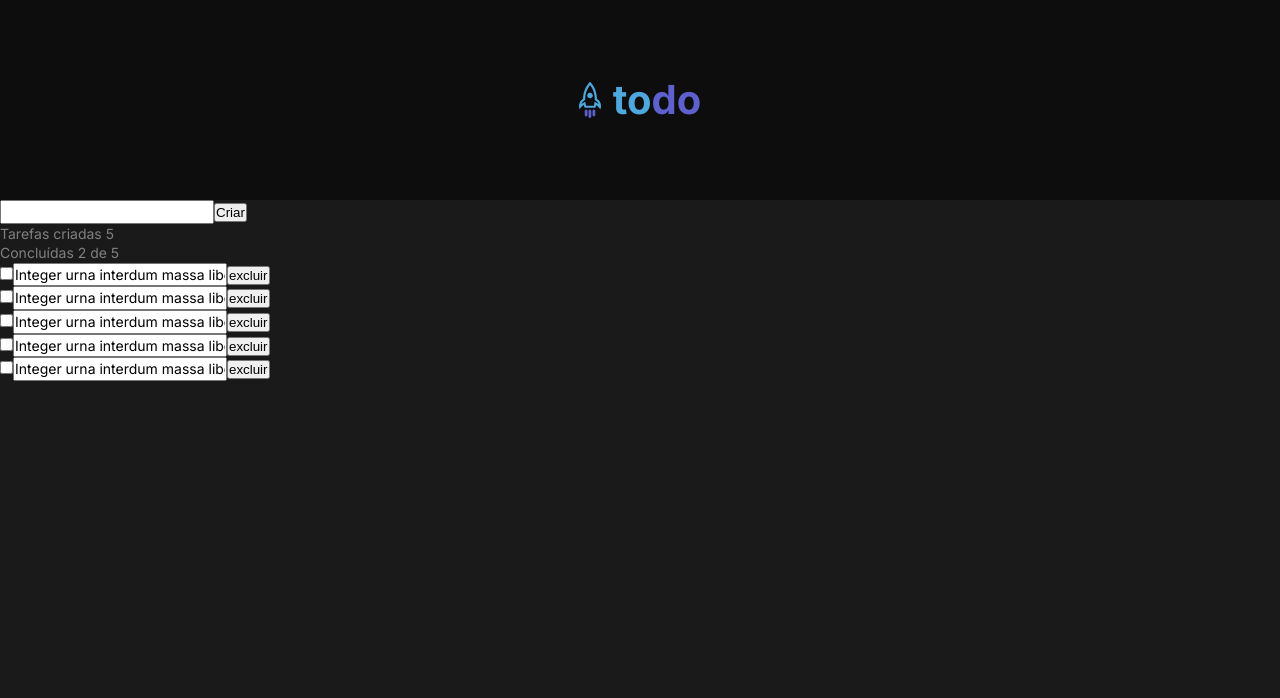
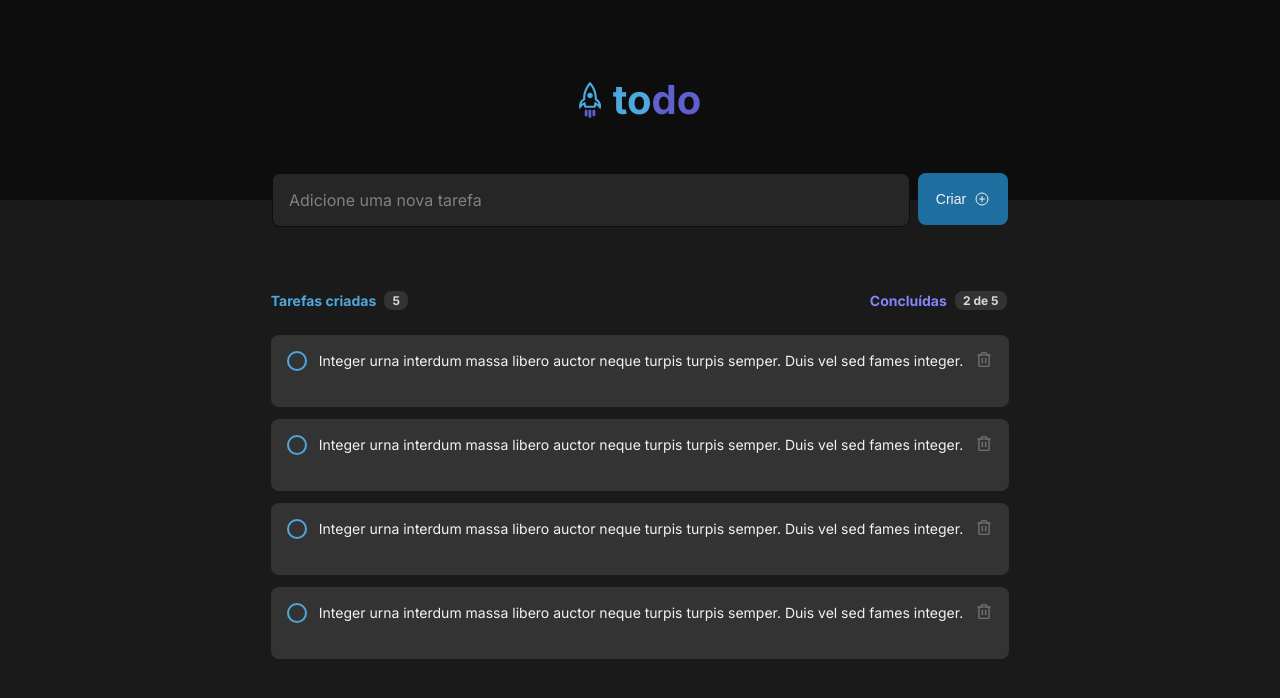
Before and after one commit to orlando-gomes/ignite-reactjs-proj01-desafio, a React (Vite) app: page / in a window 1280 px wide. Shown: the top 698 px of the page. Built offline with nearby package versions, Linux system fonts and the light colour scheme.

Commit message:
add style to main

```diff
--- a/package.json
+++ b/package.json
@@ -9,6 +9,7 @@
     "preview": "vite preview"
   },
   "dependencies": {
+    "phosphor-react": "^1.4.1",
     "react": "^18.2.0",
     "react-dom": "^18.2.0"
   },
--- a/src/App.module.css
+++ b/src/App.module.css
@@ -7,8 +7,8 @@
 }
 
 .wrapper header img {
-  margin-right: 12px;
-  height: 36px;
+  margin-right: 0.75rem;
+  height: 2.25rem;
 }
 
 .wrapper header span {
@@ -20,3 +20,119 @@
 .wrapper header span + span {
   color: var(--purple-dark);
 }
+
+.wrapper main {
+  display: flex;
+  flex-direction: column;
+  align-items: center;
+  margin-top: -1.69rem;
+}
+
+.newTask {
+  width: 46rem;
+}
+
+.newTask form {
+  display: flex;
+  justify-content: space-between;
+  margin-bottom: 4rem;
+}
+
+.newTask input {
+  width: 39.875rem;
+  height: 3.375rem;
+  background-color: var(--gray-500);
+  border: 1px solid var(--gray-700);
+  border-radius: 8px;
+  padding: 1rem;
+  font-size: 1rem;
+}
+
+.newTask input::placeholder {
+  color: var(--gray-300);
+}
+
+.newTask button {
+  background-color: var(--blue-dark);
+  color: var(--gray-100);
+  height: 3.25rem;
+  width: 5.625rem;
+  border: 0;
+  border-radius: 8px;
+  font-size: 0.875rem;
+
+  transition: background-color 0.1s;
+
+  display: flex;
+  flex-direction: row;
+  align-items: center;
+  justify-content: center;
+}
+
+.newTask button:hover {
+  background-color: var(--blue);
+}
+
+.newTask button div {
+  display: flex;
+}
+
+.newTask button span {
+  display: flex;
+  justify-content: center;
+}
+
+.newTask button span + span {
+  margin-left: 0.5rem;
+}
+
+.tasksInfo {
+  width: 46rem;
+  display: flex;
+  justify-content: space-between;
+  margin-bottom: 1.5rem;
+}
+
+.tasksInfo > div:first-child {
+  display: flex;
+  font-weight: 700;
+  font-size: 0.875rem;
+  color: var(--blue);
+}
+
+.tasksInfo > div:first-child span + span {
+  display: flex;
+  font-size: 0.75rem;
+  color: var(--gray-200);
+  margin-left: 0.5rem;
+  background-color: var(--gray-400);
+  width: 1.5rem;
+  height: 1.19rem;
+  align-items: center;
+  justify-content: center;
+  border-radius: 8px;
+}
+
+.tasksInfo div + div {
+  display: flex;
+  font-weight: 700;
+  font-size: 0.875rem;
+  color: var(--purple);
+}
+
+.tasksInfo div + div span + span {
+  display: flex;
+  font-size: 0.75rem;
+  color: var(--gray-200);
+  margin-left: 0.5rem;
+  background-color: var(--gray-400);
+  width: 3.25rem;
+  height: 1.19rem;
+  align-items: center;
+  justify-content: center;
+  border-radius: 8px;
+}
+
+.tasksList article + article {
+  margin-top: 0.75rem;
+}
--- a/src/App.tsx
+++ b/src/App.tsx
@@ -1,10 +1,14 @@
 import { useState } from 'react'
+import { PlusCircle } from 'phosphor-react'
 import './global.css'
 import styles from './App.module.css'
 import rocketLogo from './assets/rocket.svg'
+import { Task } from './components/Task'
 
 function App() {
   const [count, setCount] = useState(0)
+
+  const tasks = [1, 2, 3, 4];
 
   return (
     <div className={styles.wrapper}>
@@ -15,63 +19,38 @@ function App() {
       </header>
 
       <main>
-          <div className="new-task">
-            <input />
-            <button>Criar</button>
+        <div className={styles.newTask}>
+          <form>
+            <input placeholder='Adicione uma nova tarefa' value='' />
+            <button>
+              <div>
+                <span>Criar</span>
+                <span><PlusCircle size={16} /></span>
+              </div>
+            </button>
+          </form>
         </div>
 
-          <div className="tasks">
-            <div className='info'>
-              <div>Tarefas criadas 5</div>
-              <div>Concluídas 2 de 5</div>
+        <div>
+          <div className={styles.tasksInfo}>
+            <div>
+              <span>Tarefas criadas</span>
+              <span>5</span>
+            </div>
+            <div>
+              <span>Concluídas</span>
+              <span>2 de 5</span>
+            </div>
           </div>
 
-            <div className='list'>
-
-              <div className='task'>
-                <input type='checkbox' />
-                <input
-                  type='text'
-                  value='Integer urna interdum massa libero auctor neque turpis turpis semper. Duis vel sed fames integer.'
-                />
-                <button>excluir</button>
-              </div>
-
-              <div className='task'>
-                <input type='checkbox' />
-                <input
-                  type='text'
-                  value='Integer urna interdum massa libero auctor neque turpis turpis semper. Duis vel sed fames integer.'
-                />
-                <button>excluir</button>
-              </div>
-
-              <div className='task'>
-                <input type='checkbox' />
-                <input
-                  type='text'
-                  value='Integer urna interdum massa libero auctor neque turpis turpis semper. Duis vel sed fames integer.'
-                />
-                <button>excluir</button>
-              </div>
-
-              <div className='task'>
-                <input type='checkbox' />
-                <input
-                  type='text'
-                  value='Integer urna interdum massa libero auctor neque turpis turpis semper. Duis vel sed fames integer.'
-                />
-                <button>excluir</button>
-              </div>
-
-              <div className='task'>
-                <input type='checkbox' />
-                <input
-                  type='text'
-                  value='Integer urna interdum massa libero auctor neque turpis turpis semper. Duis vel sed fames integer.'
-                />
-                <button>excluir</button>
-              </div>
+          <div className={styles.tasksList}>
+            {tasks.length > 0 ?
+            tasks.map((item) => {
+              return <Task key={item} />;
+            })
+          : (
+            <h1>Nada a exibir</h1>
+          )}
           </div>
         </div>
       </main>
--- /dev/null
+++ b/src/components/Checkbox.module.css
@@ -0,0 +1,39 @@
+div input {
+  appearance: none;
+
+
+  cursor: pointer;
+  height: 1.25rem;
+  width: 1.25rem;
+  border-radius: 50%;
+  border: 2px solid var(--blue);
+
+  transition: background-color 0.1s;
+  transition: border-color 0.1s;
+}
+
+div input:hover {
+  border-color: var(--blue-dark);
+  /* --blue-dar with 0.2 opacity */
+  background-color: rgba(30, 111, 159, 0.2);
+
+}
+
+div input.checked {
+  border-color: var(--purple-dark);
+  background-color: var(--purple-dark);
+}
+
+div input.checked:hover {
+  border-color: var(--purple);
+  background-color: var(--purple);
+}
+
+div input.checked::before {
+  content: "\2714";
+  font-size: 0.8rem;
+  color: var(--gray-100);
+  position: relative;
+  left: 0.18rem;
+  bottom: 0.125rem;
+}
--- /dev/null
+++ b/src/components/Checkbox.tsx
@@ -0,0 +1,17 @@
+import { InputHTMLAttributes } from 'react';
+
+import styles from './Checkbox.module.css';
+
+interface CheckboxProps extends InputHTMLAttributes<HTMLInputElement> {
+  onCheckboxClick: () => void;
+  isChecked: boolean;
+}
+
+export function Checkbox({onCheckboxClick, isChecked=false, ...props}: CheckboxProps) {
+  return (
+    <div>
+      <input type='checkbox' className={isChecked ? styles.checked : styles.unchecked} onClick={onCheckboxClick} />
+      <span className={styles.checkmark}></span>
+    </div>
+);
+}
--- /dev/null
+++ b/src/components/Task.module.css
@@ -0,0 +1,35 @@
+.container {
+  display: flex;
+  align-items: flex-start;
+  height: 4.5rem;
+  padding: 1rem;
+
+  background-color: var(--gray-400);
+  border-radius: 8px;
+
+  color: var(--gray-100);
+  font-size: 0.875rem;
+}
+
+.content {
+  margin: 0 0.75rem;
+}
+
+.contentChecked {
+  margin: 0 0.75rem;
+  color: var(--gray-300);
+  text-decoration: line-through;
+
+}
+
+.container > button {
+  background-color: transparent;
+  border: 0;
+  color: var(--gray-300);
+
+  transition: color 0.1s;
+}
+
+.container > button:hover {
+  color: var(--danger);
+;}
--- /dev/null
+++ b/src/components/Task.tsx
@@ -0,0 +1,25 @@
+import { useState } from 'react';
+import { Trash } from 'phosphor-react';
+import styles from './Task.module.css';
+import { Checkbox } from './Checkbox';
+
+export function Task() {
+  const [checkboxIsChecked, setCheckboxIsChecked] = useState(false);
+
+  function handleCheckboxClick() {
+    setCheckboxIsChecked(!checkboxIsChecked);
+  }
+
+  return (
+    <article className={styles.container}>
+      <Checkbox isChecked={checkboxIsChecked} onCheckboxClick={handleCheckboxClick} />
+      <div
+        className={checkboxIsChecked ? styles.contentChecked : styles.content}>
+          Integer urna interdum massa libero auctor neque turpis turpis semper. Duis vel sed fames integer.
+      </div>
+      <button>
+        <Trash size={18} />
+      </button>
+    </article>
+  )
+}
--- a/src/global.css
+++ b/src/global.css
@@ -34,3 +34,11 @@ body, input {
   font-size: 0.875rem;
   line-height: 140%;
 }
+
+:focus {
+  outline: 2px solid var(--purple-dark);
+}
+
+:focus[type='checkbox'] {
+  outline: 0;
+}
```
Also changed, not shown: 1 other file (tests, documents, lock files or other folders). Lines whose indentation alone changed are shown as unchanged.
